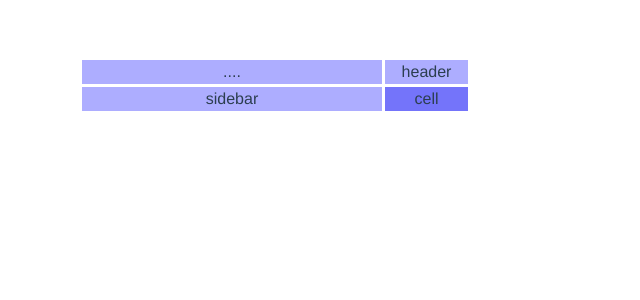
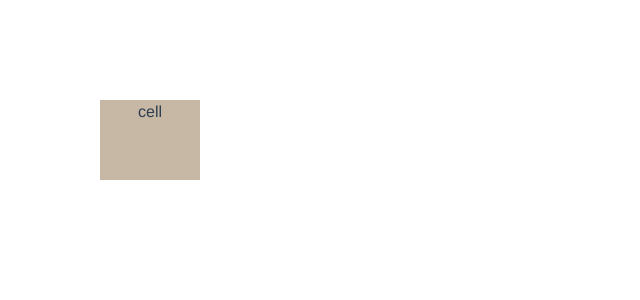
Before and after one commit to skitale-design/dynamic-table, a Vue app: page / in a window 1280 px wide. Shown: the top 300 px of the page, without its empty margins (0-640 px from the left). Built offline with nearby package versions, Linux system fonts and the light colour scheme.

Commit message:
изменяю CSS свойство по клику на элемент

```diff
--- a/src/App.vue
+++ b/src/App.vue
@@ -1,15 +1,18 @@
 <template>
   <div>
-    <div class="container">
-      <div class="row"><TheMain/></div>
-      <!-- <div class="row"><SystemElement/></div> -->
-    </div>
+    <!-- <div class="container"> -->
+      <!-- <div class="row"><TheMain/></div> -->
+      <!-- <div class="row"> -->
+        <OnlyDivs/>
+      <!-- </div> -->
+    <!-- </div> -->
   </div>
 </template>
 
 <script setup>
-import TheMain from './components/TheMain.vue'
-// import SystemElement from './components/SystemElement/TheIndex.vue'
+//import TheMain from './components/TheMain.vue'
+ //import SystemElement from './components/SystemElement/TheIndex.vue'
+import OnlyDivs from './components/OnlyDivs/OnlyDivs.vue'
 
 </script>
 
--- /dev/null
+++ b/src/components/OnlyDivs/OnlyDivs.vue
@@ -0,0 +1,20 @@
+<template>
+    <div class="cell" @click="move()">cell</div>
+</template>
+
+<script setup>
+    import {ref} from 'vue';
+    const top = ref(100);
+    function move() { top.value = top.value + 100}
+</script>
+
+<style>
+    .cell {
+        position: absolute;
+        top: v-bind(top + 'px');
+        left: 100px;
+        width: 100px;
+        height: 80px;
+        background-color: rgb(199, 184, 165);
+    }
+</style>
--- a/src/components/TheMain.vue
+++ b/src/components/TheMain.vue
@@ -15,12 +15,18 @@
 
 <template>
     <div class="container">
-        <div class="block">....</div>
-        <div class="block header">header</div>
+        <div class="block cc">counter2</div>
+        <div class="block cc">counter</div>
+        <div class="block hh">system</div>
         <div class="block sidebar">sidebar</div>
-        <div class="block header">header</div>
-        <div class="block cell">cell</div>
-        <div class="block cell">cell</div>
+        <div class="block">cell</div>
+        <div class="block">cell</div>
+        <div class="block">cell</div>
+        <div class="block">cell</div>
+        <div class="block">cell</div>
+        <div class="block">cell</div>
+        <div class="block">cell</div>
+        <div class="block">cell</div>
     </div>
 </template>
 
@@ -35,12 +41,14 @@
 .container {
         display: grid;
         /* grid-template-columns: repeat(4, 80px); */
-    grid-template-columns: 300px 80px auto 80px;
+        grid-template-columns: 200px 80px 80px 80px 80px;
         /* grid-template-rows: 200px 80px; */
         grid-gap: 3px;
         grid-template-areas:
-    ". header header"
-    "sidebar cell cell";
+        "cc hh hh hh hh"
+        "cc hh hh hh hh"
+        "sidebar . . . ."
+        "sidebar . . . .";
     }
     .block {
         background-color: rgb(173, 173, 255);
@@ -51,8 +59,8 @@
         grid-area: cell;
     }
 
-    .header {
-        grid-area: header;
+    .hh {
+        grid-area: hh;
     }
 
     .sidebar{
@@ -67,4 +75,9 @@
         height: 80px;
         background-color: rgb(255, 167, 167);
     }
+
+    .cc{
+        grid-area: cc;
+    }
+
 </style>
```
Lines whose indentation alone changed are shown as unchanged.
